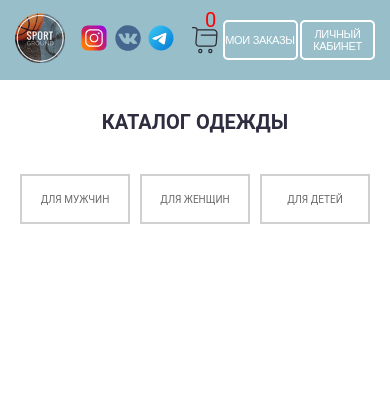
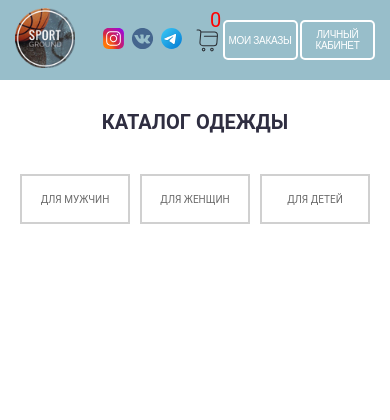
Before and after one commit to VasKaleev/intmag_sportground, a PHP site: page /index.php in a window 390 px wide. Shown: the top 420 px of the page. Run offline with PHP 8.4, Linux system fonts and the light colour scheme.

Commit message:
second commit

```diff
--- a/style.css
+++ b/style.css
@@ -3,6 +3,9 @@
 	padding: 0;
 	box-sizing: border-box;
 }
+html {
+	scroll-behavior: smooth;
+   }
 
 @font-face {
 	font-family: 'Roboto-Regular';
@@ -1027,12 +1030,12 @@
 
 @media (max-width: 576px) {
 	.logo-img {
-		width: 50px;
+		width: 80%;
 	}
 
 	#btn-zakaz,
 	#super-Btn {
-		font-size: 11px;
+		font-size: 10px;
 		width: 75px;
 	}
 
@@ -1046,7 +1049,7 @@
 	}
 
 	.cart-super-Btn {
-		width: 185px;
+		width: 50%;
 	}
 
 	.tab button {
@@ -1062,20 +1065,20 @@
 	}
 
 	.in img {
-		width: 30px;
-		height: 30px;
+		width: 25px;
+		height: 25px;
 	}
 
 	.vk img {
-		width: 30px;
+		width: 25px;
 	}
 
 	.tg img {
-		width: 30px;
+		width: 25px;
 	}
 
 	.cart {
-		height: 30px;
+		height: 25px;
 	}
 
 	#table2 {
```
